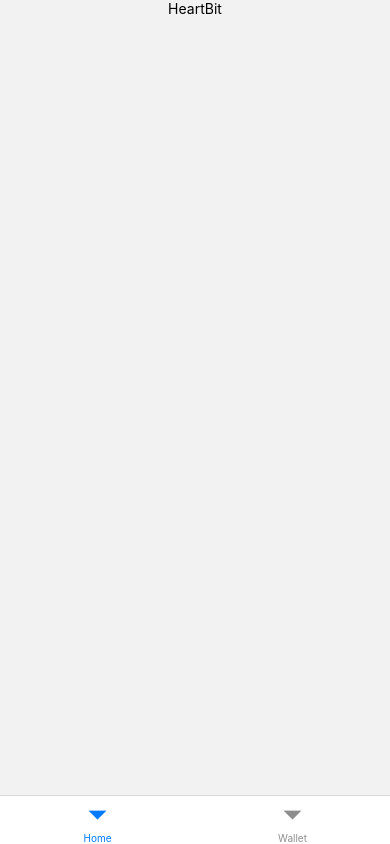
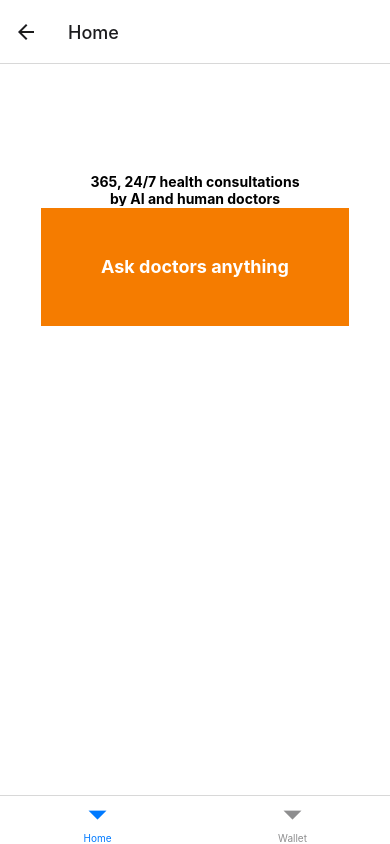
Before and after one commit to heartbit-io/heartbit-wallet-client, a React Native app: screen /Tab in a window 390 px wide. Built offline with nearby package versions, Linux system fonts and the light colour scheme.

Commit message:
feat: add home screen, component, navigator

```diff
--- /dev/null
+++ b/src/components/home/Intro.tsx
@@ -0,0 +1,43 @@
+import { ScrollView, Text, View, Image, StyleSheet } from 'react-native';
+import Logo from '../../../android/app/src/main/assets/custom/Logo';
+import React from 'react';
+
+function Intro() {
+	return (
+		<>
+			<Image
+				style={styles.logo}
+				source={{
+					uri: Logo,
+				}}
+			/>
+			<Text style={styles.text}>365, 24/7 health consultations</Text>
+			<Text style={styles.text}>by AI and human doctors</Text>
+		</>
+	);
+}
+
+export default Intro;
+
+const styles = StyleSheet.create({
+	tinyLogo: {
+		width: 50,
+		height: 50,
+	},
+	logo: {
+		width: 150,
+		height: 150,
+	},
+	text: {
+		fontSize: 14,
+		fontWeight: 'bold',
+	},
+	smallText: {
+		fontSize: 10,
+		fontWeight: 'bold',
+	},
+	bigText: {
+		fontSize: 18,
+		fontWeight: 'bold',
+	},
+});
--- /dev/null
+++ b/src/navigators/HomeNavigator.tsx
@@ -0,0 +1,15 @@
+import React from 'react';
+import { createNativeStackNavigator } from '@react-navigation/native-stack';
+import Home from '../screens/home/Home';
+
+const Stack = createNativeStackNavigator();
+
+function HomeNavigator(): JSX.Element {
+	return (
+		<Stack.Navigator screenOptions={{ headerShown: true }}>
+			<Stack.Screen name="Home" component={Home} />
+		</Stack.Navigator>
+	);
+}
+
+export default HomeNavigator;
--- a/src/navigators/TabNavigator.tsx
+++ b/src/navigators/TabNavigator.tsx
@@ -1,9 +1,7 @@
 import React from 'react';
 import { createBottomTabNavigator } from '@react-navigation/bottom-tabs';
-import Home from '../screens/home/Home';
-import MyDataStackNavigator from './MyDataStackNavigator';
 import WalletNavigator from './WalletNavigator';
-import Wallet from '../screens/wallet/Wallet';
+import HomeNavigator from './HomeNavigator';
 
 const Tab = createBottomTabNavigator();
 
@@ -14,7 +12,11 @@ function TabNavigator(): JSX.Element {
 				headerShown: false,
 			})}
 		>
-			<Tab.Screen name="Home" component={Home} options={{ title: 'Home' }} />
+			<Tab.Screen
+				name="HomeNavigator"
+				component={HomeNavigator}
+				options={{ title: 'Home' }}
+			/>
 			<Tab.Screen
 				name="WalletNavigator"
 				component={WalletNavigator}
--- a/src/screens/home/Home.tsx
+++ b/src/screens/home/Home.tsx
@@ -1,15 +1,72 @@
-import { ScrollView, Text, View } from 'react-native';
+import {
+	ScrollView,
+	Text,
+	View,
+	StyleSheet,
+	TouchableOpacity,
+} from 'react-native';
+import Logo from '../../../android/app/src/main/assets/custom/Logo';
+import React from 'react';
+import Intro from '../../components/home/Intro';
 
-import React from 'react';
-
-function Home() {
+function Home({ navigation }: { navigation: any }) {
 	return (
-		<ScrollView>
-			<View style={{ flex: 1, alignItems: 'center', justifyContent: 'center' }}>
-				<Text>HeartBit</Text>
+		<ScrollView style={styles.container}>
+			<View style={styles.columnContainer}>
+				<View style={styles.contentArea}>
+					<Intro />
+				</View>
+				<TouchableOpacity
+					style={styles.button}
+					onPress={() => navigation.navigate('Ask')}
+					title="Ask"
+				>
+					<Text style={styles.whiteText}>Ask doctors anything</Text>
+				</TouchableOpacity>
 			</View>
 		</ScrollView>
 	);
 }
 
 export default Home;
+
+const styles = StyleSheet.create({
+	container: {
+		flex: 1,
+		backgroundColor: 'white',
+	},
+	columnContainer: {
+		flex: 1,
+		flexDirection: 'column',
+		alignItems: 'center',
+		justifyContent: 'center',
+	},
+	rowContainer: {
+		flex: 0.3,
+		flexDirection: 'row',
+		alignItems: 'center',
+		justifyContent: 'space-around',
+	},
+	contentArea: {
+		flex: 1,
+		alignItems: 'center',
+		justifyContent: 'center',
+	},
+	button: {
+		flex: 1,
+		width: '80%',
+		height: '80%',
+		alignItems: 'center',
+		justifyContent: 'center',
+		borderColor: 'white',
+		borderWidth: 2,
+		backgroundColor: '#F57C00',
+		padding: '2%',
+		margin: '10%',
+	},
+	whiteText: {
+		color: 'white',
+		fontSize: 18,
+		fontWeight: 'bold',
+	},
+});
```
Also changed, not shown: src/screens/settings/Settings.tsx (deleted, +0 -15 lines).
